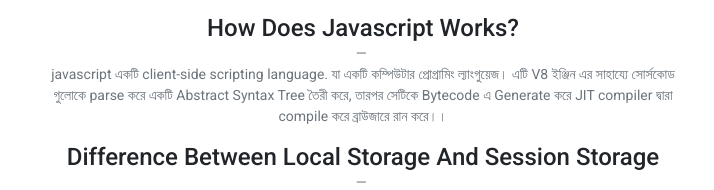
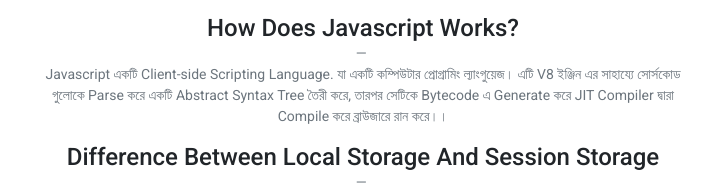
Before and after one commit to MShafiMS/insta-shohor, a plain HTML site: page index.html in a window 1280 px wide. Shown: the part 1534-1724 px from the top of the page, 277-991 px from the left. Drawn offline with nearby package versions, Linux system fonts and the light colour scheme.

Commit message:
final commit

```diff
--- a/index.html
+++ b/index.html
@@ -83,7 +83,7 @@
                   <h4>How Does Javascript Works?</h4>
                 </blockquote>
                 <figcaption class="blockquote-footer col-md-6 mx-auto">
-                  <p>javascript একটি client-side scripting language. যা একটি  কম্পিউটার প্রোগ্রামিং ল্যাংগুয়েজ। এটি V8 ইঞ্জিন এর সাহায্যে  সোর্সকোড গুলোকে parse করে একটি  Abstract Syntax Tree তৈরী করে, তারপর সেটিকে Bytecode এ Generate করে JIT compiler দ্বারা compile করে ব্রাউজারে রান করে।।
+                  <p>Javascript একটি Client-side Scripting Language. যা একটি  কম্পিউটার প্রোগ্রামিং ল্যাংগুয়েজ। এটি V8 ইঞ্জিন এর সাহায্যে  সোর্সকোড গুলোকে Parse করে একটি  Abstract Syntax Tree তৈরী করে, তারপর সেটিকে Bytecode এ Generate করে JIT Compiler দ্বারা Compile করে ব্রাউজারে রান করে।।
                   </p>
                 </figcaption>
             <figure class="text-center">
```
